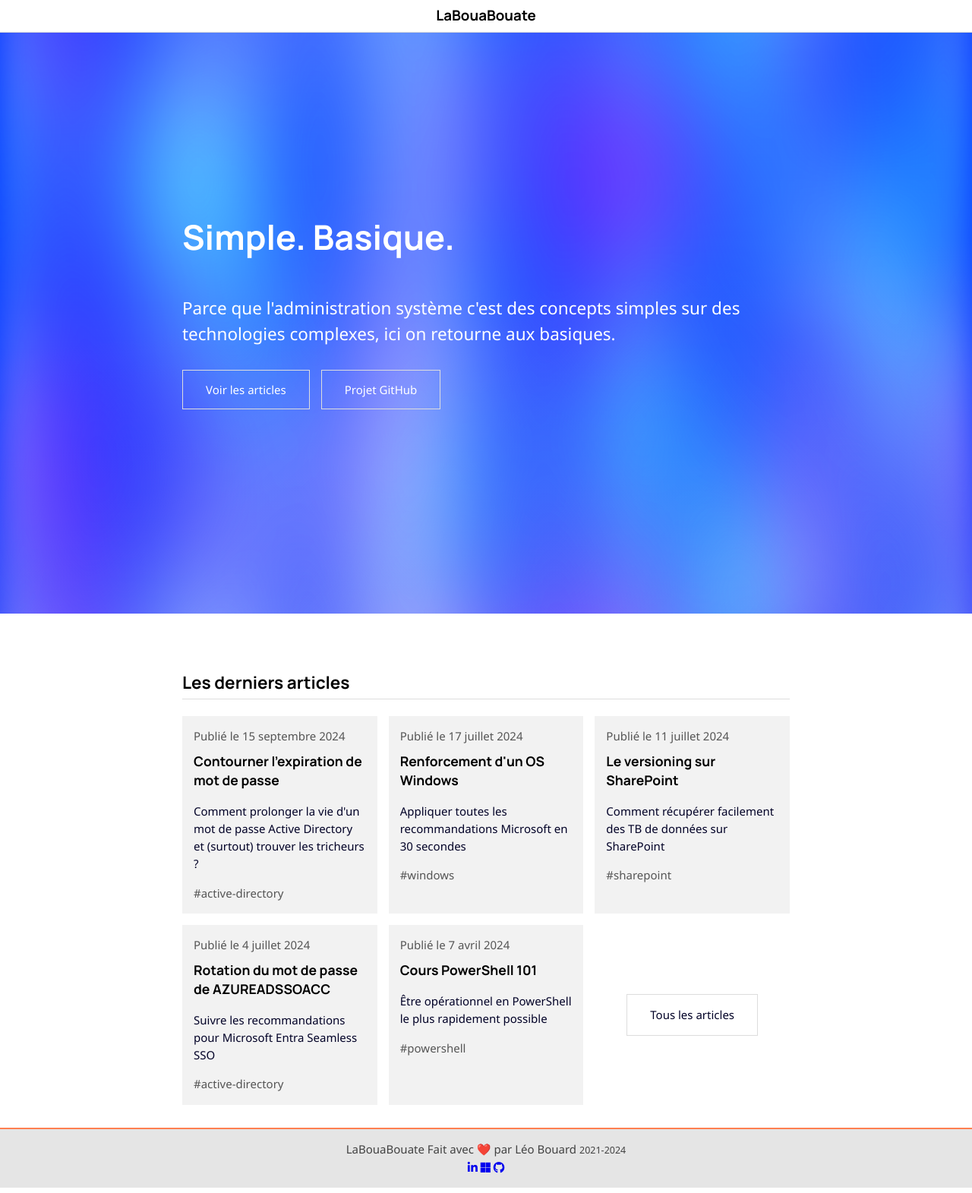
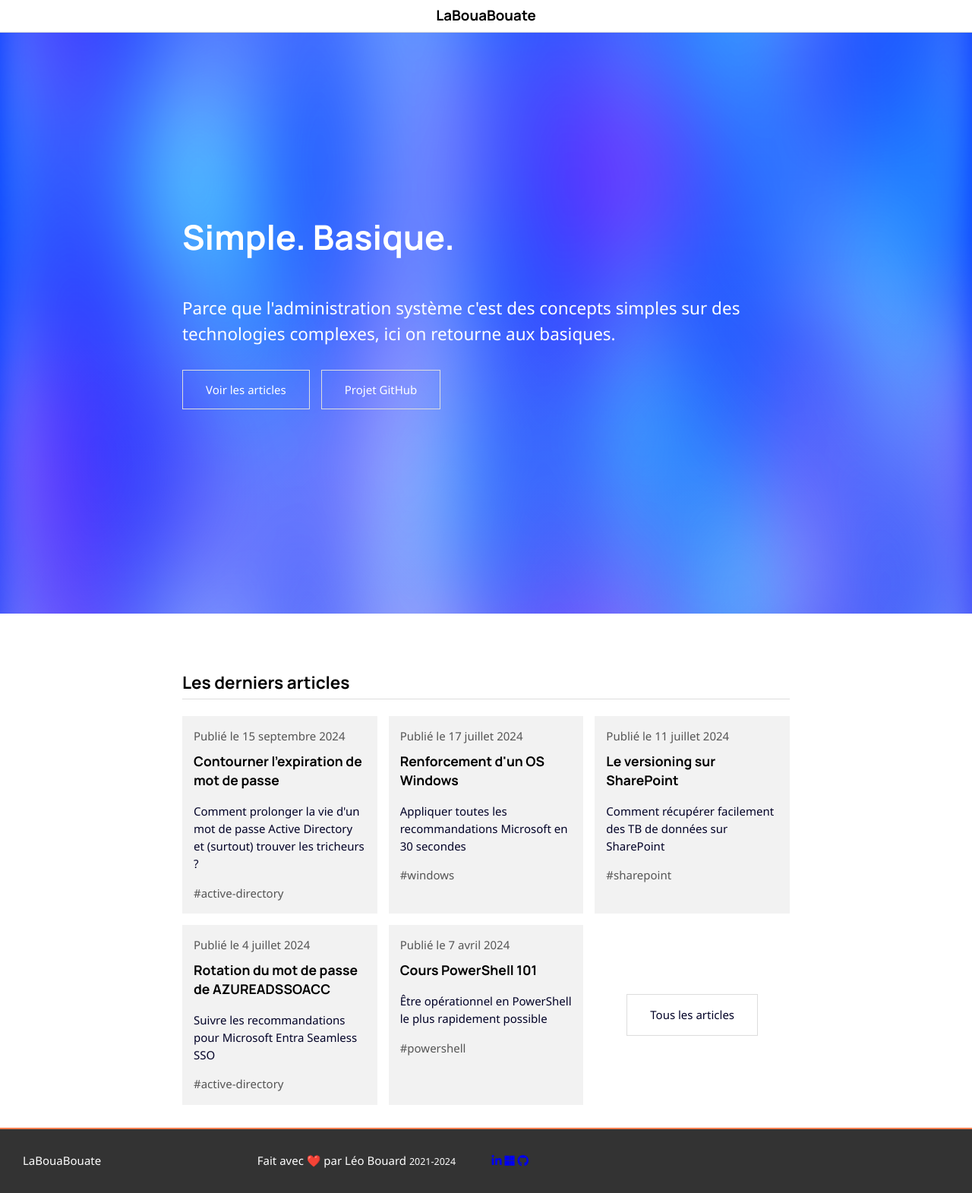
Before and after one commit to leobouard/leobouard.github.io, a Jekyll site: the page built from _pages/index.html, in a window 1280 px wide. Shown: the whole page at 76% size. Built offline with Jekyll 4.4.1, drawn with Linux system fonts in a browser that asks for light colours; nearby versions of some CDN libraries; some web fonts are replaced.

Commit message:
Nouveau footer

```diff
--- a/_includes/footer.html
+++ b/_includes/footer.html
@@ -1,13 +1,19 @@
 <footer>
+  <div class="all-posts">
+
+    <span>LaBouaBouate</span>
+
     <div>
-    <span>LaBouaBouate</span>
       <span>Fait avec ❤️ par Léo Bouard</span>
       {% assign current_year = 'now' | date: '%Y' %}
       <small>2021-{{current_year}}</small>
     </div>
+
     <div>
       {% for link in site.data.cv.links %}
       <a href="{{ link.url }}" target="_blank" title="{{ link.name }}"><i class="{{ link.icon }}"></i></a>
       {% endfor %}
     </div>
+
+  </div>
 </footer>
--- a/_sass/footer.scss
+++ b/_sass/footer.scss
@@ -0,0 +1,12 @@
+footer {
+    border-top: 2px solid var(--primary);
+    padding: 2em;
+    background-color: #333;
+    color: white;
+}
+
+@media print {
+    footer {
+        display: none;
+    }
+}
--- a/assets/css/style.scss
+++ b/assets/css/style.scss
@@ -4,8 +4,6 @@
 html {
     --fonts: "Segoe UI", Roboto, "Helvetica Neue", Arial, sans-serif, "Segoe UI Emoji", "Segoe UI Symbol";
     --text: #020227;
-    --footer: #424242;
-    --footerbg: #e5e5e5;
     --title: #333;
     --bodybg: #f2f2f2;
     --accentbg: #fafafa;
@@ -115,17 +113,7 @@
     }
 }
 
-footer {
-    border-top: 2px solid var(--primary);
-    padding: 15px;
-    display: flex;
-    flex-direction: column;
-    align-items: center;
-    justify-content: center;
-    background-color: var(--footerbg);
-    z-index: -1;
-    color: var(--footer);
-}
+
 
 @media screen and (max-width: 950px) {
 
@@ -204,8 +192,4 @@
         box-shadow: none;
         border: none;
     }
-
-    footer {
-        display: none;
-    }
 }
```
Lines whose indentation alone changed are shown as unchanged.
